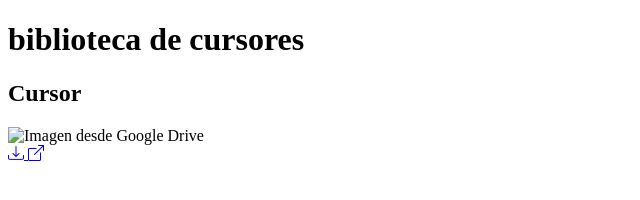
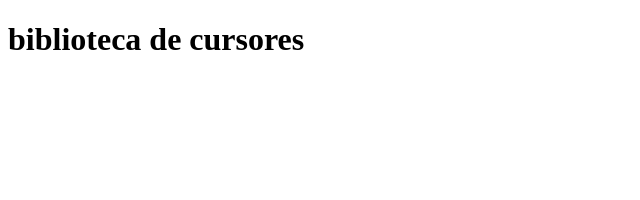
Before and after one commit to gitsJhon/WinLook, an Electron app: page views/cursores.html in a window 1600 px wide. Shown: the whole page, without its empty margins (0-640 px from the left). Drawn offline with nearby package versions, Linux system fonts and the light colour scheme.

Commit message:
Espacio para las cards

```diff
--- a/views/cursores.html
+++ b/views/cursores.html
@@ -7,21 +7,10 @@
 </head>
 <body>
     <h1> biblioteca de cursores </h1>
-    <div class="card">
-        <div class="cursor-preview">
-            <h2> Cursor </h2>
-            <img src="" alt="Imagen desde Google Drive">
-            <img src="" alt="">
-            <img src="" alt="">
-        </div>
-        <div class="buttons">
-            <a href="#" download class="btn">
-                <i class="bi bi-download"></i>
-            </a>
-            <a href="#" target="_blank" class="btn">
-                <i class="bi bi-box-arrow-up-right"></i>
-            </a>
-        </div>
+    <br>
+    <div class="padre"> <!-- Aqui se generan -->
+
     </div>
+    <script src="../cursores.JS"></script>
 </body>
 </html>
```
